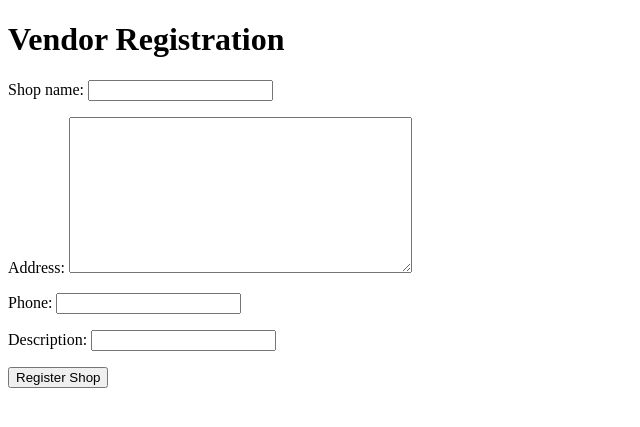
After one commit to satyamdev1415-create/Foodreel, a Django app: page /vendor/register/ in a window 1280 px wide. The commit adds this page. Shown: the top 427 px of the page, without its empty margins (0-640 px from the left). Run offline with Django 5.2, Linux system fonts and the light colour scheme.

Commit message:
Added vendor registration system

```diff
--- a/config/urls.py
+++ b/config/urls.py
@@ -20,4 +20,5 @@ from django.urls import path , include
 urlpatterns = [
     path('admin/', admin.site.urls),
     path('',include('accounts.urls')),
+    path('vendor/', include('vendors.urls')),
 ]
--- a/templates/accounts/profile.html
+++ b/templates/accounts/profile.html
@@ -24,6 +24,10 @@ Role :
 {{ request.user.role }}
 </p>
 
+<a href="{% url 'vendor-register' %}">
+Become Vendor
+</a>
+
 <a href="{% url 'logout' %}">
 Logout
 </a>
--- /dev/null
+++ b/templates/vendors/register_vendor.html
@@ -0,0 +1,19 @@
+{% extends 'base.html' %}
+
+{% block content %}
+
+<h1>Vendor Registration</h1>
+
+<form method="POST">
+
+    {% csrf_token %}
+
+    {{ form.as_p }}
+
+    <button type="submit">
+        Register Shop
+    </button>
+
+</form>
+
+{% endblock %}
--- a/vendors/admin.py
+++ b/vendors/admin.py
@@ -1,3 +1,4 @@
 from django.contrib import admin
+from .models import Vendor
 
-# Register your models here.
+admin.site.register(Vendor)
--- /dev/null
+++ b/vendors/forms.py
@@ -0,0 +1,13 @@
+from django import forms
+from .models import Vendor
+
+class VendorForm(forms.ModelForm):
+    class Meta:
+        model = Vendor
+
+        fields = [
+            'shop_name',
+            'address',
+            'phone',
+            'description'
+        ]
--- a/vendors/models.py
+++ b/vendors/models.py
@@ -1,3 +1,32 @@
 from django.db import models
+from django.conf import settings
+# Create your models here.
 
-# Create your models here.
+class Vendor(models.Model):
+    STATUS_CHOICES = (
+        ('pending','Pending'),
+        ('approved','Approved'),
+        ('rejected','Rejected'),
+    )
+
+    owner = models.OneToOneField(
+        settings.AUTH_USER_MODEL,
+        on_delete=models.CASCADE
+    )
+
+    shop_name = models.CharField(max_length=200)
+    address = models.TextField()
+    phone = models.CharField(max_length=15)
+
+    description = models.CharField(
+        blank=True,
+        null=True
+    )
+
+    status = models.CharField(max_length=20, choices=STATUS_CHOICES, default='pending')
+
+    created_at = models.DateTimeField(auto_now_add=True)
+
+
+    def __str__(self):
+        return self.shop_name
--- /dev/null
+++ b/vendors/urls.py
@@ -0,0 +1,6 @@
+from django.urls import path
+from .views import *
+
+urlpatterns = [
+    path('register/',vendor_register, name='vendor-register'),
+]
--- a/vendors/views.py
+++ b/vendors/views.py
@@ -1,3 +1,27 @@
-from django.shortcuts import render
+from django.shortcuts import render, redirect
+from .forms import VendorForm
 
-# Create your views here.
+def vendor_register(request):
+
+    if request.method == "POST":
+
+        form = VendorForm(request.POST)
+
+        if form.is_valid():
+
+            vendor = form.save(commit=False)
+
+            vendor.owner = request.user
+
+            vendor.save()
+
+            return redirect('profile')
+
+    else:
+        form = VendorForm()
+
+    return render(
+        request,
+        'vendors/register_vendor.html',
+        {'form': form}
+    )
```
Also changed, not shown: db.sqlite3, vendors/migrations/0001_initial.py (added).
